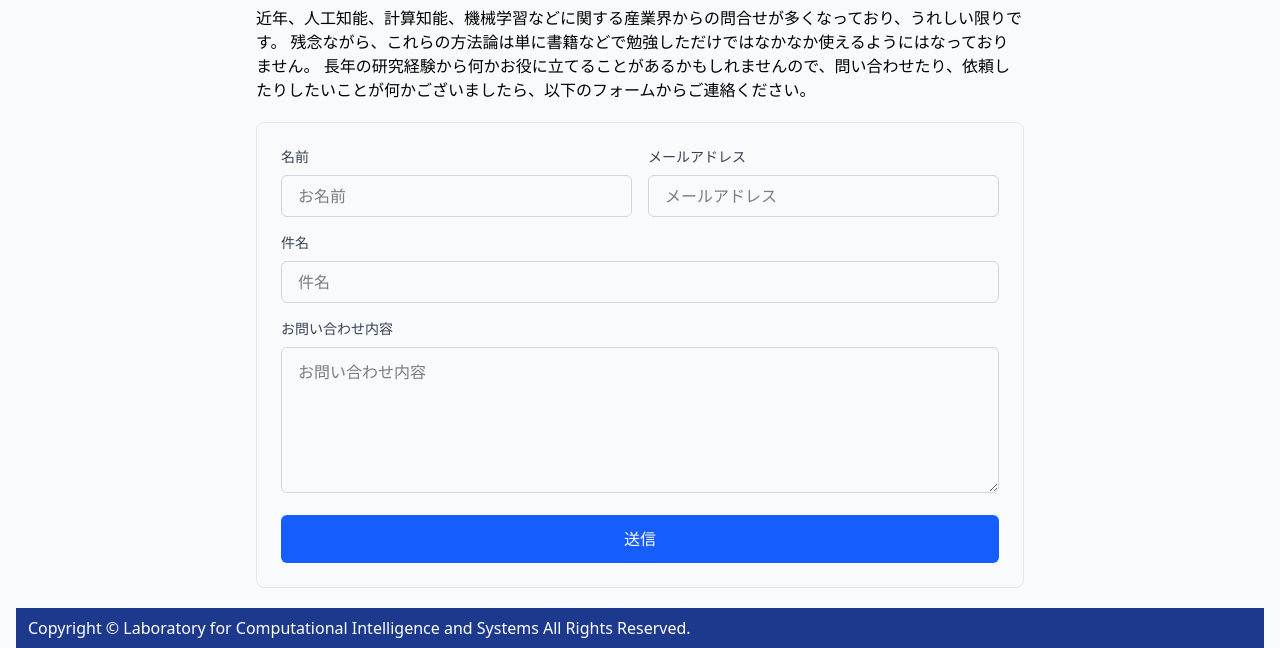
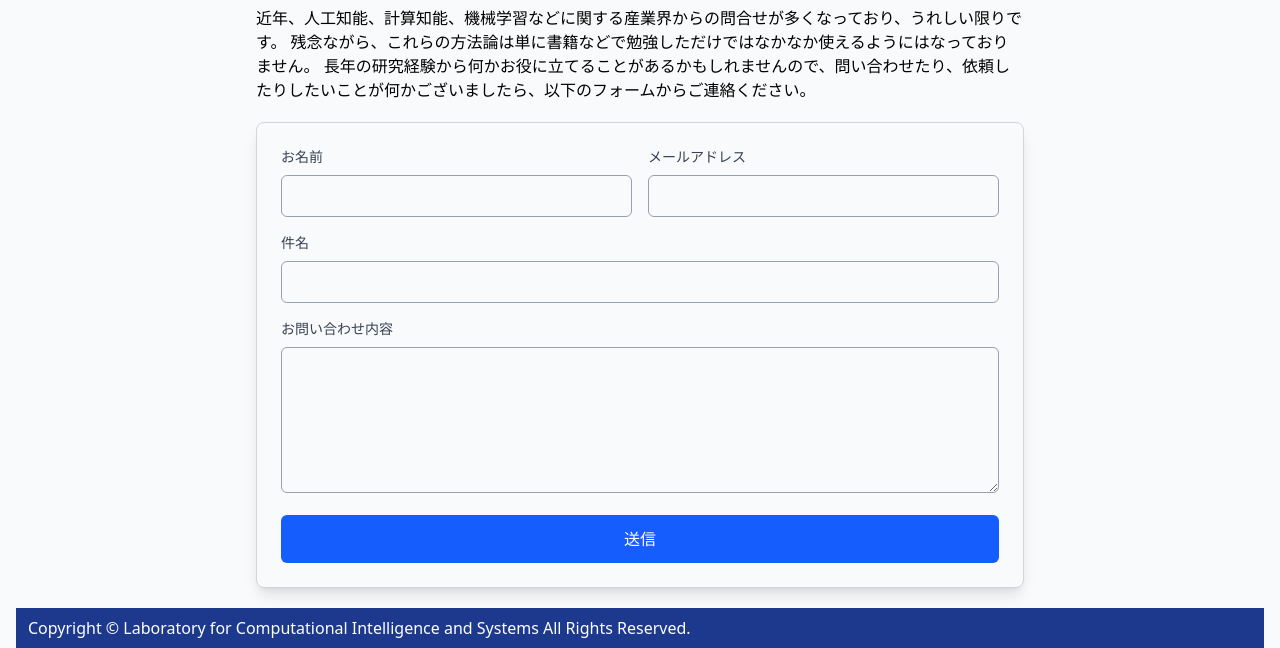
Before and after one commit to kit-cis-lab/home-page, an Astro site: page /inquiry in a window 1280 px wide. Shown: the part 373-1021 px from the top of the page. Built offline with nearby package versions, Linux system fonts and the light colour scheme; Astro itself is replaced by a stand-in of ours; no server answers.

Commit message:
import from .env

```diff
--- a/src/pages/inquiry/index.astro
+++ b/src/pages/inquiry/index.astro
@@ -1,6 +1,10 @@
 ---
 import BaseLayout from "@/layouts/BaseLayout.astro";
+
 const pageTitle = "研究の問合せ";
+
+const recaptchaSiteKey = import.meta.env.PUBLIC_RECAPTCHA_SITE_KEY;
+const ssgformUrl = import.meta.env.PUBLIC_SSGFORM_URL;
 ---
 
 <BaseLayout pageTitle={pageTitle}>
@@ -16,21 +20,21 @@ const pageTitle = "研究の問合せ";
     <section>
       <div>
         <form
-          action="https://ssgform.com/s/pwXQTiah8wAn"
+          action={ssgformUrl}
           method="post"
-          class="space-y-4 border border-gray-200 rounded-lg p-6 bg-gray-50"
+          class="space-y-4 border border-gray-300 rounded-lg p-6 bg-gray-50 shadow-lg"
         >
           <!-- 名前とメールアドレスを横並びにするコンテナ -->
           <div class="flex flex-col sm:flex-row sm:space-x-4 space-y-6 sm:space-y-0">
             <!-- 名前 -->
             <div class="w-full">
-              <label for="name" class="block text-sm font-medium text-gray-700 mb-2"> 名前 </label>
+              <label for="name" class="block text-sm font-medium text-gray-700 mb-2">お名前</label>
               <input
                 type="text"
                 id="name"
                 name="name"
-                placeholder="お名前"
-                class="w-full px-4 py-2 border border-gray-300 rounded-md"
+                class="w-full px-4 py-2 border border-gray-400 rounded-md"
+                required
               />
             </div>
 
@@ -43,21 +47,21 @@ const pageTitle = "研究の問合せ";
                 type="email"
                 id="email"
                 name="email"
-                placeholder="メールアドレス"
-                class="w-full px-4 py-2 border border-gray-300 rounded-md"
+                class="w-full px-4 py-2 border border-gray-400 rounded-md"
+                required
               />
             </div>
           </div>
 
           <!-- 件名 -->
           <div>
-            <label for="subject" class="block text-sm font-medium text-gray-700 mb-2"> 件名 </label>
+            <label for="subject" class="block text-sm font-medium text-gray-700 mb-2">件名</label>
             <input
               type="text"
               id="subject"
               name="subject"
-              placeholder="件名"
-              class="w-full px-4 py-2 border border-gray-300 rounded-md"
+              class="w-full px-4 py-2 border border-gray-400 rounded-md"
+              required
             />
           </div>
 
@@ -70,13 +74,13 @@ const pageTitle = "研究の問合せ";
               id="message"
               name="message"
               rows="5"
-              placeholder="お問い合わせ内容"
-              class="w-full px-4 py-3 border border-gray-300 rounded-md"></textarea>
+              class="w-full px-4 py-3 border border-gray-400 rounded-md"
+              required></textarea>
           </div>
 
           <!-- reCAPTCHA -->
           <script is:inline src="https://www.google.com/recaptcha/api.js" async defer></script>
-          <div class="g-recaptcha" data-sitekey="6LeQd48rAAAAAORn-UC6ifHik8OeV2lkOGAz5fI-"></div>
+          <div class="g-recaptcha" data-sitekey={recaptchaSiteKey}></div>
 
           <!-- 送信ボタン -->
           <div>
```
Also changed, not shown: 1 other file.
